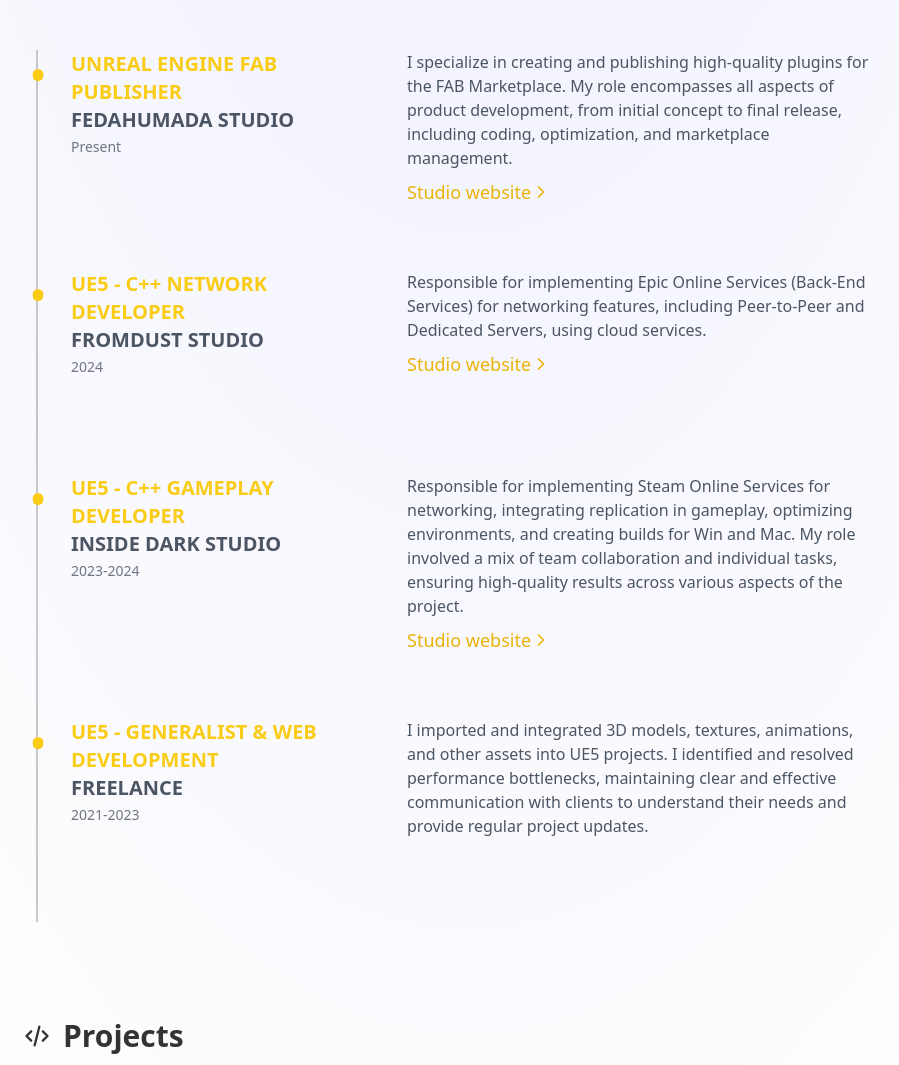
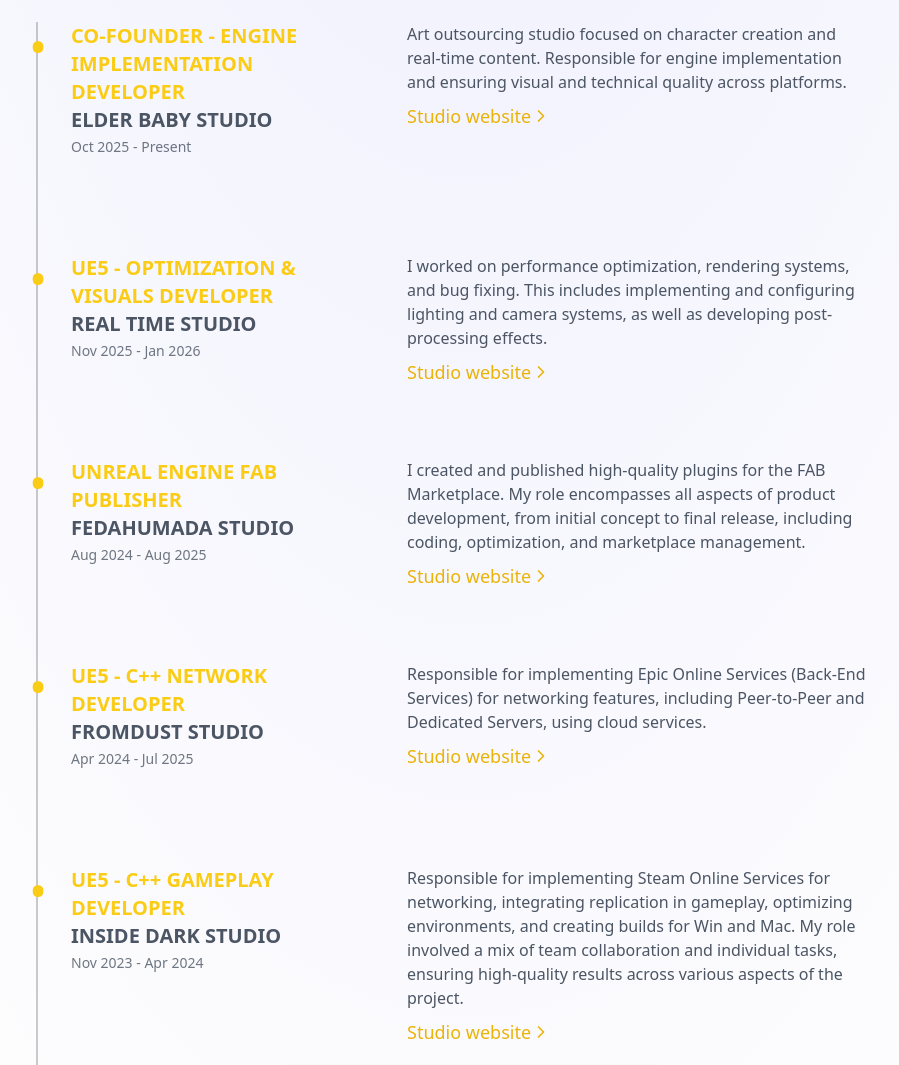
Before and after one commit to fedahumada/fedahumada.github.io, an Astro site: page / in a window 1280 px wide. Shown: the part 640-1705 px from the top of the page, without its empty margins (169-1068 px from the left). Built offline with nearby package versions, Linux system fonts and the light colour scheme; Astro itself is replaced by a stand-in of ours.

Commit message:
Experience added

```diff
--- a/src/components/AboutMe.astro
+++ b/src/components/AboutMe.astro
@@ -8,12 +8,12 @@
   >
     <p>
       Since I started my career as a developer in 2020, I have built a strong foundation in various programming languages, applying them in professional, academic, and personal projects.
-      <strong>Over the past two year, I have gained valuable experience in the gaming industry</strong>.
+      <strong>Over the years, I have gained valuable experience in the gaming industry</strong>.
     </p>
 
     <p>
       At the studios I was part of, <strong>I implemented multiplayer gameplay, back-end online services,
-      and contributed to various non-programming tasks to enhance user experiences</strong>.
+      and various non-programming tasks to enhance user experiences</strong>.
       These roles have deepened my proficiency and expanded my game development skills.
     </p>
 
--- a/src/components/Experience.astro
+++ b/src/components/Experience.astro
@@ -2,31 +2,39 @@
 import ExperienceItem from "./ExperienceItem.astro"
 const EXPERIENCIE = [
   {
-    date: "Present",
+    date: "Oct 2025 - Present",
+    title: "CO-FOUNDER - ENGINE IMPLEMENTATION DEVELOPER",
+    company: "ELDER BABY STUDIO",
+    description: "Art outsourcing studio focused on character creation and real-time content. Responsible for engine implementation and ensuring visual and technical quality across platforms.",
+    link: "https://elderbabystudio.com/",
+  },
+  {
+    date: "Nov 2025 - Jan 2026",
+    title: "UE5 - OPTIMIZATION & VISUALS DEVELOPER",
+    company: "REAL TIME STUDIO",
+    description: "I worked on performance optimization, rendering systems, and bug fixing. This includes implementing and configuring lighting and camera systems, as well as developing post-processing effects.",
+    link: "https://www.youtube.com/@StudioIRT",
+  },
+  {
+    date: "Aug 2024 - Aug 2025",
     title: "UNREAL ENGINE FAB PUBLISHER",
     company: "FEDAHUMADA STUDIO",
-    description: "I specialize in creating and publishing high-quality plugins for the FAB Marketplace. My role encompasses all aspects of product development, from initial concept to final release, including coding, optimization, and marketplace management.",
+    description: "I created and published high-quality plugins for the FAB Marketplace. My role encompasses all aspects of product development, from initial concept to final release, including coding, optimization, and marketplace management.",
     link: "https://www.fab.com/sellers/Fedahumada%20Studio",
   },
   {
-    date: "2024",
+    date: "Apr 2024 - Jul 2025",
     title: "UE5 - C++ NETWORK DEVELOPER",
     company: "FROMDUST STUDIO",
     description: "Responsible for implementing Epic Online Services (Back-End Services) for networking features, including Peer-to-Peer and Dedicated Servers, using cloud services.",
     link: "https://fromdust.studio/",
   },
   {
-    date: "2023-2024",
+    date: "Nov 2023 - Apr 2024",
     title: "UE5 - C++ GAMEPLAY DEVELOPER",
     company: "INSIDE DARK STUDIO",
     description: "Responsible for implementing Steam Online Services for networking, integrating replication in gameplay, optimizing environments, and creating builds for Win and Mac. My role involved a mix of team collaboration and individual tasks, ensuring high-quality results across various aspects of the project.",
     link: "https://insidedarkstudio.com/",
-  },
-  {
-    date: "2021-2023",
-    title: "UE5 - GENERALIST & WEB DEVELOPMENT",
-    company: "FREELANCE",
-    description: "I imported and integrated 3D models, textures, animations, and other assets into UE5 projects. I identified and resolved performance bottlenecks, maintaining clear and effective communication with clients to understand their needs and provide regular project updates.",
   },
 ]
 ---
--- a/src/components/Hero.astro
+++ b/src/components/Hero.astro
@@ -35,7 +35,7 @@
     class="mt-6 text-xl text-gray-800 dark:[&>strong]:text-yellow-200 [&>strong]:text-yellow-500 [&>strong]:font-semibold dark:text-gray-300"
   >
     +2 years of experience. <br>
-    <strong>Unreal Engine Game Developer</strong> specialized in network and multiplayer gameplay.
+    <strong>Unreal Engine Generalist Developer</strong>
   </p>
   <nav class="flex flex-wrap gap-4 mt-8">
     <SocialPill href="https://www.linkedin.com/in/fedahumada/">
```
Also changed, not shown: 1 other file.
